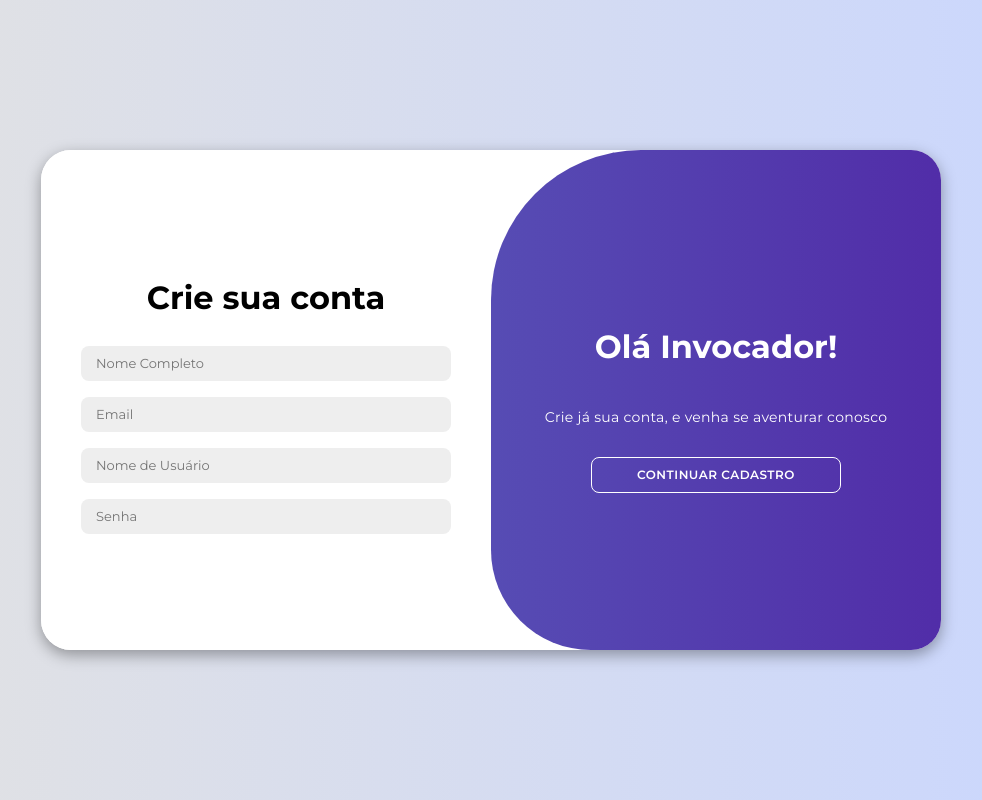
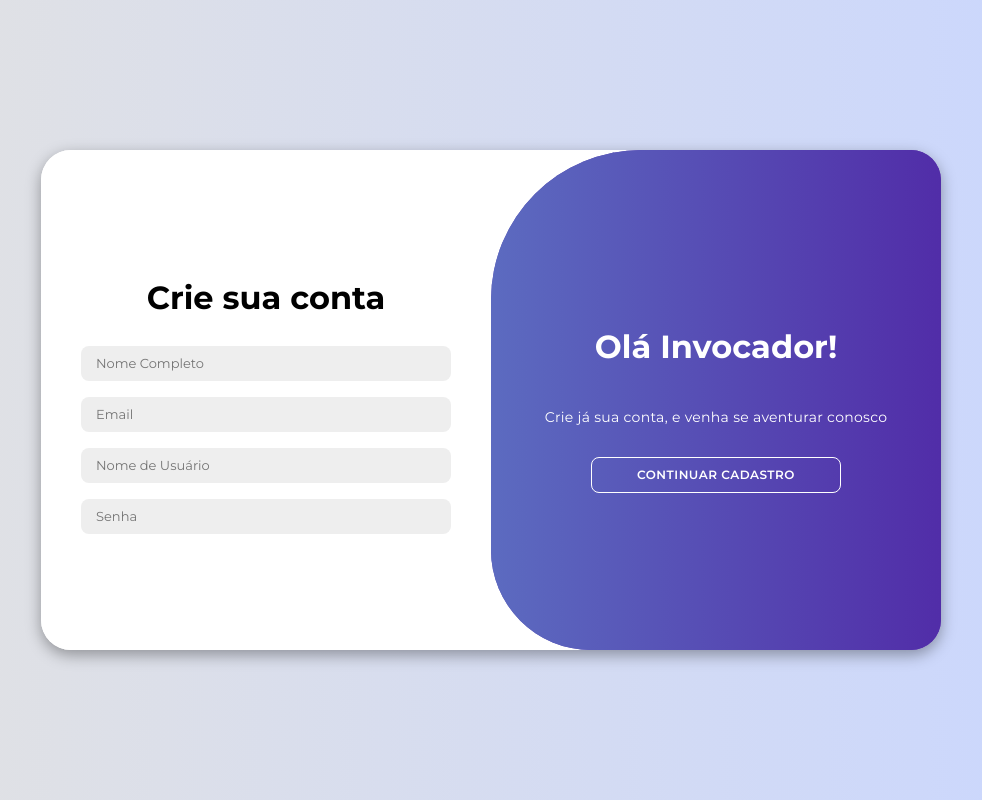
Before and after one commit to WelingtonSousaa/Maratona-De-Programacao, a PHP site: page / in a window 1280 px wide. Shown: the whole page, without its empty margins (149-1131 px from the left). Run offline with PHP 8.4, Linux system fonts and the light colour scheme.

Commit message:
alterações tela login

```diff
--- a/telaLogin/style.css
+++ b/telaLogin/style.css
@@ -166,8 +166,8 @@ body {
 }
 
 .alternar {
+    height: 100%;
     background-color: #512da8;
-    height: 100%;
     background: linear-gradient(to right, #5c6bc0, #512da8);
     color: #fff;
     position: relative;
@@ -186,6 +186,8 @@ body {
     position: absolute;
     width: 50%;
     height: 100%;
+    background-color: #512da8;
+    background: linear-gradient(to right, #5c6bc0, #512da8);
     display: flex;
     align-items: center;
     justify-content: center;
```
